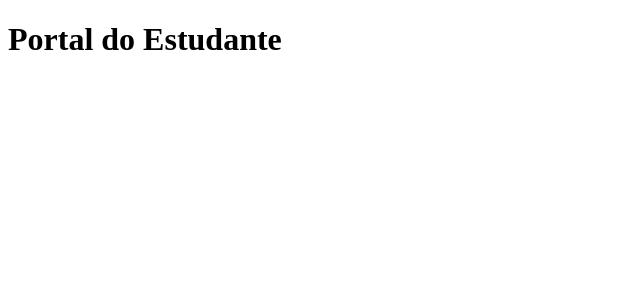
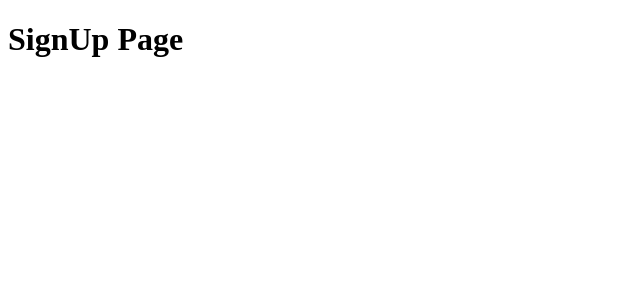
Before and after one commit to charliedeus/portal-do-estudante-frontend, a React (Create React App) app: page /register in a window 1280 px wide. Shown: the top 300 px of the page, without its empty margins (0-640 px from the left). Built offline with nearby package versions, Linux system fonts and the light colour scheme.

Commit message:
Configuring routes

```diff
--- a/package.json
+++ b/package.json
@@ -6,10 +6,12 @@
     "@testing-library/jest-dom": "^4.2.4",
     "@testing-library/react": "^9.3.2",
     "@testing-library/user-event": "^7.1.2",
+    "history": "^4.10.1",
     "import": "^0.0.6",
     "react": "^16.12.0",
     "react-dom": "^16.12.0",
     "react-hooks": "^1.0.1",
+    "react-router-dom": "^5.1.2",
     "react-scripts": "3.3.0"
   },
   "scripts": {
--- a/src/App.js
+++ b/src/App.js
@@ -1,10 +1,14 @@
 import React from 'react';
+import { Router } from 'react-router-dom';
+
+import Routes from './routes';
+import history from './services/history';
 
 function App() {
   return (
-    <div className="App">
-      <h1>Portal do Estudante</h1>
-    </div>
+    <Router history={history}>
+      <Routes />
+    </Router>
   );
 }
 
--- /dev/null
+++ b/src/pages/Profile/index.js
@@ -0,0 +1,11 @@
+import React from 'react';
+
+// import { Container } from './styles';
+
+export default function Profile() {
+  return (
+    <>
+      <h1>Profile Page</h1>
+    </>
+  );
+}
--- /dev/null
+++ b/src/pages/SignIn/index.js
@@ -0,0 +1,11 @@
+import React from 'react';
+
+// import { Container } from './styles';
+
+export default function SignIn() {
+  return (
+    <>
+      <h1>SignIn Page</h1>
+    </>
+  );
+}
--- /dev/null
+++ b/src/pages/SignUp/index.js
@@ -0,0 +1,11 @@
+import React from 'react';
+
+// import { Container } from './styles';
+
+export default function SignUp() {
+  return (
+    <>
+      <h1>SignUp Page</h1>
+    </>
+  );
+}
--- /dev/null
+++ b/src/routes/index.js
@@ -0,0 +1,19 @@
+import React from 'react';
+import { Switch, Route } from 'react-router-dom';
+
+import SignIn from '../pages/SignIn';
+import SignUp from '../pages/SignUp';
+
+import Profile from '../pages/Profile';
+
+
+export default function Routes() {
+  return (
+    <Switch>
+      <Route path="/" exact component={SignIn} />
+
+      <Route path="/register" component={SignUp} />
+      <Route path="/profile" component={Profile} />
+    </Switch>
+  );
+}
--- /dev/null
+++ b/src/services/history.js
@@ -0,0 +1,5 @@
+import { createBrowserHistory } from 'history';
+
+const history = createBrowserHistory();
+
+export default history;
```
Also changed, not shown: 1 other file (tests, documents, lock files or other folders).
